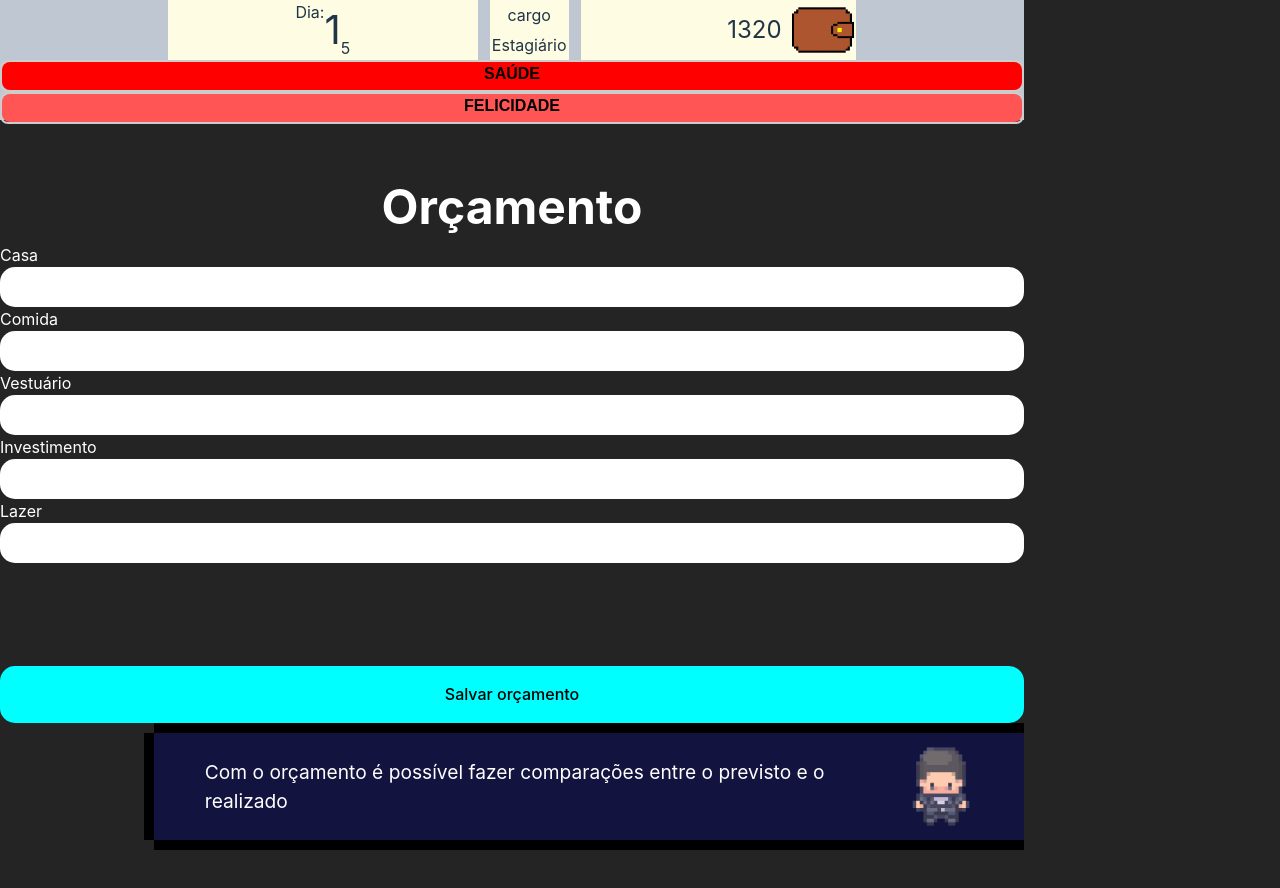
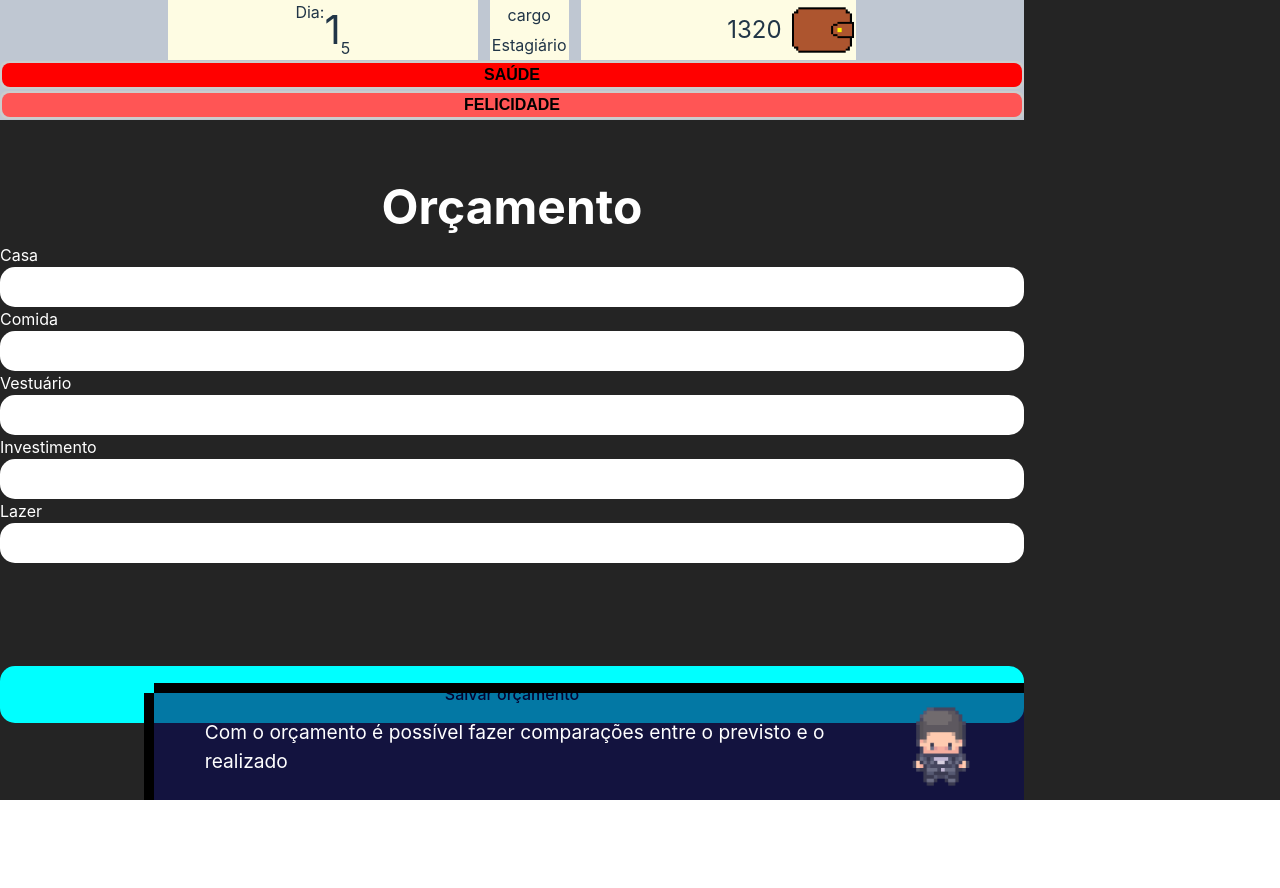
Before and after one commit to gabrielMatosBoubee/hackathon-visa, a React (Vite) app: page /budget in a window 1280 px wide. Shown: the top 888 px of the page. After the commit the page ends 800 px from the top, so only its background shows below. Built offline with nearby package versions, Linux system fonts and the light colour scheme; the HTML template or start-up script is replaced by a standard one.

Commit message:
feat: estilo - correção

```diff
--- a/src/componentes/Layout.tsx
+++ b/src/componentes/Layout.tsx
@@ -7,7 +7,7 @@ interface ComponentProps {
 
 function Layout({children}: ComponentProps) {
     return (
-        <div style={{width: "90vw", display: "flex", flexDirection: "column", margin: "auto"}}>
+        <div style={{display: "flex", flexDirection: "column", margin: "auto"}}>
           <Header />
           { children }
         </div>
--- a/src/pages/Wallet.tsx
+++ b/src/pages/Wallet.tsx
@@ -10,7 +10,7 @@ function Wallet() {
     return (
         <Layout>
             { wallet.map(({image, link, name, id}) => (
-            <main key={id} className={style.main} onClick={() => navigate(link)}>
+            <main key={ id } className={style.main} onClick={() => navigate(link)}>
               <img src={image} alt={name} className={style.img}/>
               <h3>{name}</h3>
             </main>
--- a/src/styles/Budget.module.css
+++ b/src/styles/Budget.module.css
@@ -7,7 +7,7 @@
 
 .infoBudget {
   width: 85%;
-  bottom: 10%;
+  bottom: 0%;
   margin: 0;
   padding: 0;
   position: absolute;
@@ -32,7 +32,7 @@
 
 .mainBudget {
   position: relative;
-  height: 100vh;
+  height: calc(100vh - 15vh);
   display: flex;
   flex-direction: column;
   align-items: center;
--- a/src/styles/Header.module.css
+++ b/src/styles/Header.module.css
@@ -89,6 +89,6 @@
 }
 
 .progressBar {
-  height: 3.5vh;
+  height: 3vh;
   border-radius: 8px;
 }
```
